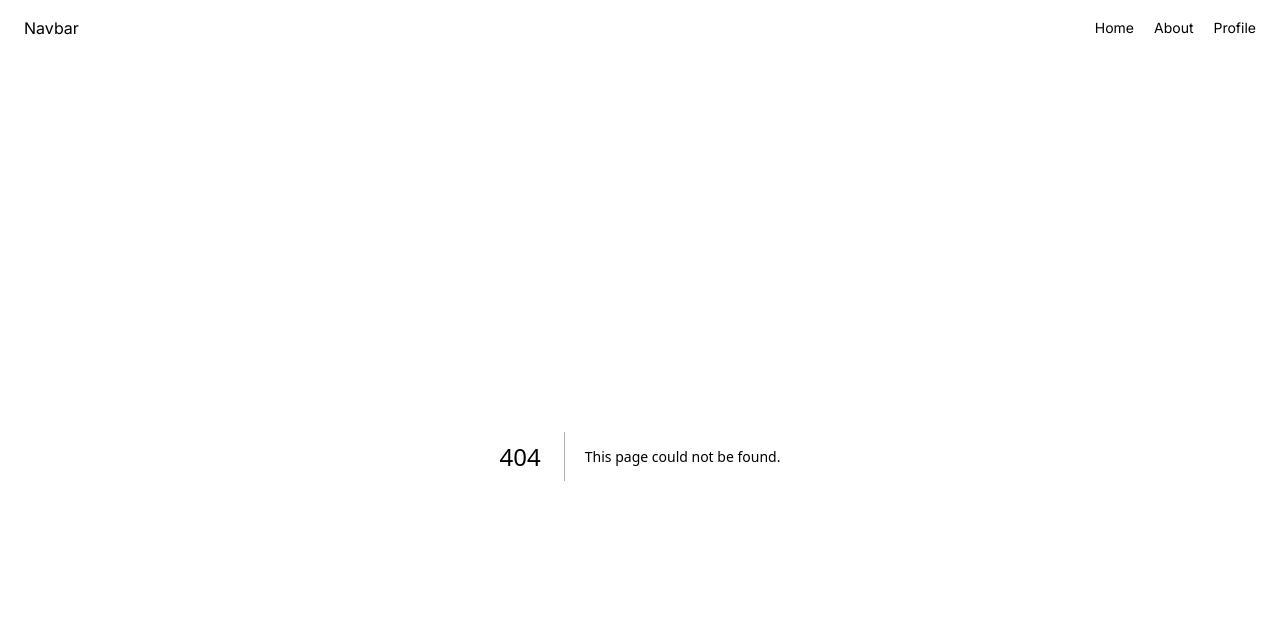
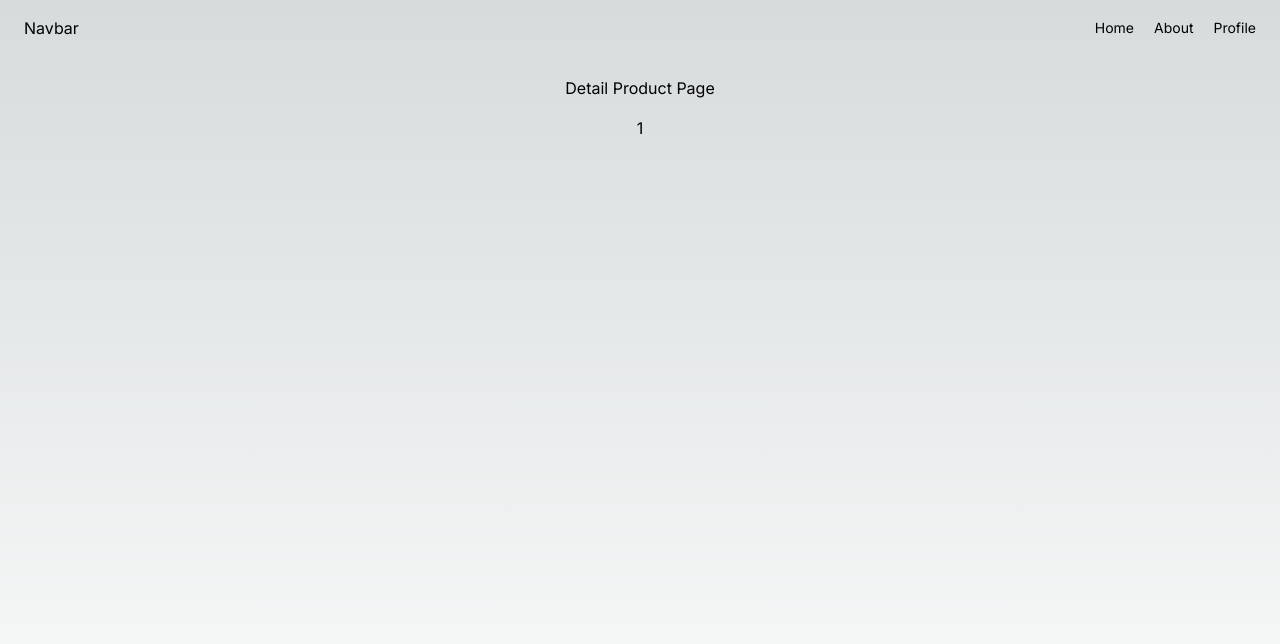
Before and after one commit to hikmahabdillah/next-app-router, a Next.js app: page /product/1 in a window 1280 px wide. Before the commit this address had no page. Shown: the top 644 px of the page. Built offline with nearby package versions, Linux system fonts and the light colour scheme.

Commit message:
implementation dynamic routes with one params

```diff
--- /dev/null
+++ b/src/app/product/[slug]/page.tsx
@@ -0,0 +1,11 @@
+type DetailProductProps = {params: { slug: string}}
+
+export default function DetailProductPage(props: DetailProductProps) {
+  const {params} = props;
+  return(
+    <div className="flex min-h-screen flex-col gap-4 items-center p-5">
+      <h1>Detail Product Page</h1>
+      <p>{params.slug}</p>
+    </div>
+  );
+}
--- /dev/null
+++ b/src/app/product/page.tsx
@@ -0,0 +1,7 @@
+export default function ProductPage() {
+  return(
+    <div className="flex min-h-screen flex-col items-center justify-between p-24">
+      Product Page
+    </div>
+  );
+}
```
